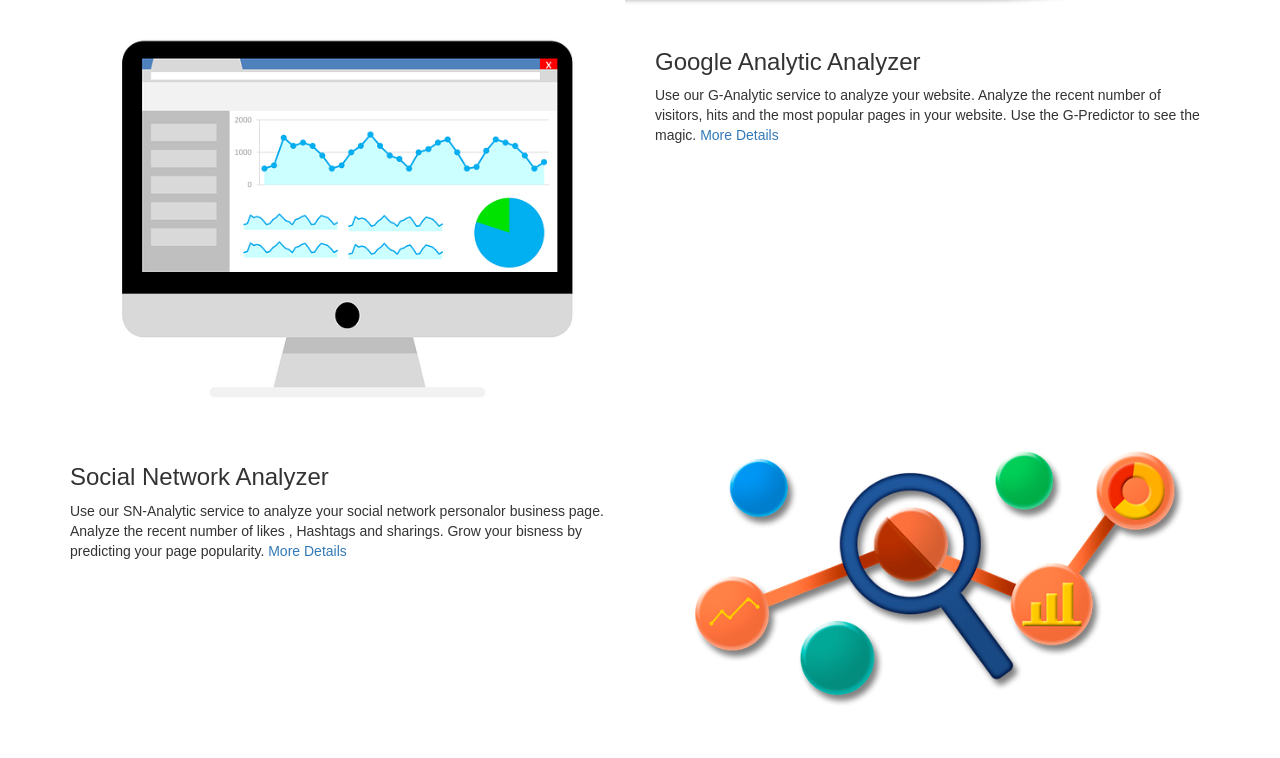
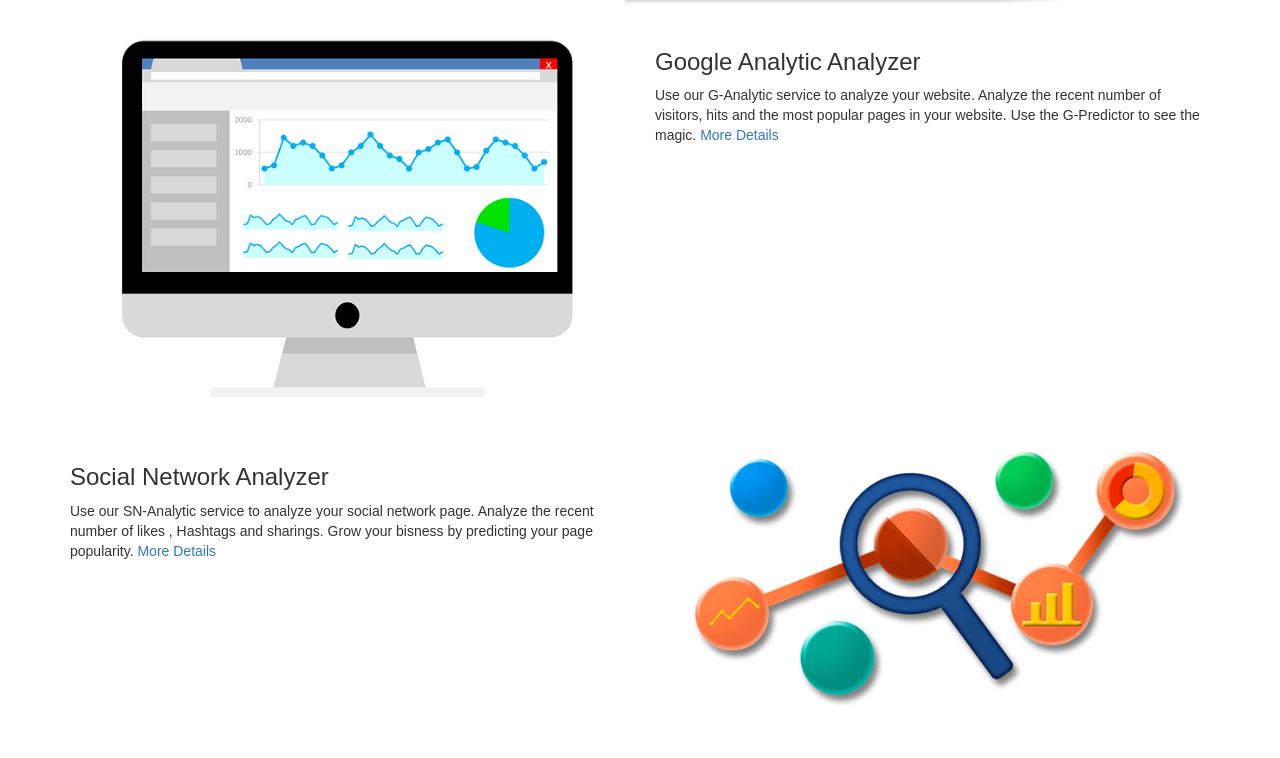
Before and after one commit to sgnab/DataAnalyzer, a Flask app: page / in a window 1280 px wide. Shown: the part 383-1141 px from the top of the page. Run offline with Flask 2, Linux system fonts and the light colour scheme; some libraries are stand-ins or nearby versions.

Commit message:
fix some typo

```diff
--- a/templates/index.html
+++ b/templates/index.html
@@ -23,7 +23,7 @@
                 <div class="row">
                  <div id="div3" class="col-lg-6" style="margin-top: 30px">
                      <h3>Social Network Analyzer</h3>
-                      <p>Use our SN-Analytic service to analyze your social network personalor business page. Analyze the recent  number of likes , Hashtags and sharings. Grow your bisness by predicting
+                      <p>Use our SN-Analytic service to analyze your social network page. Analyze the recent  number of likes , Hashtags and sharings. Grow your bisness by predicting
                           your page popularity.
                           <a href="#">More Details</a></p>
                  </div>
```
